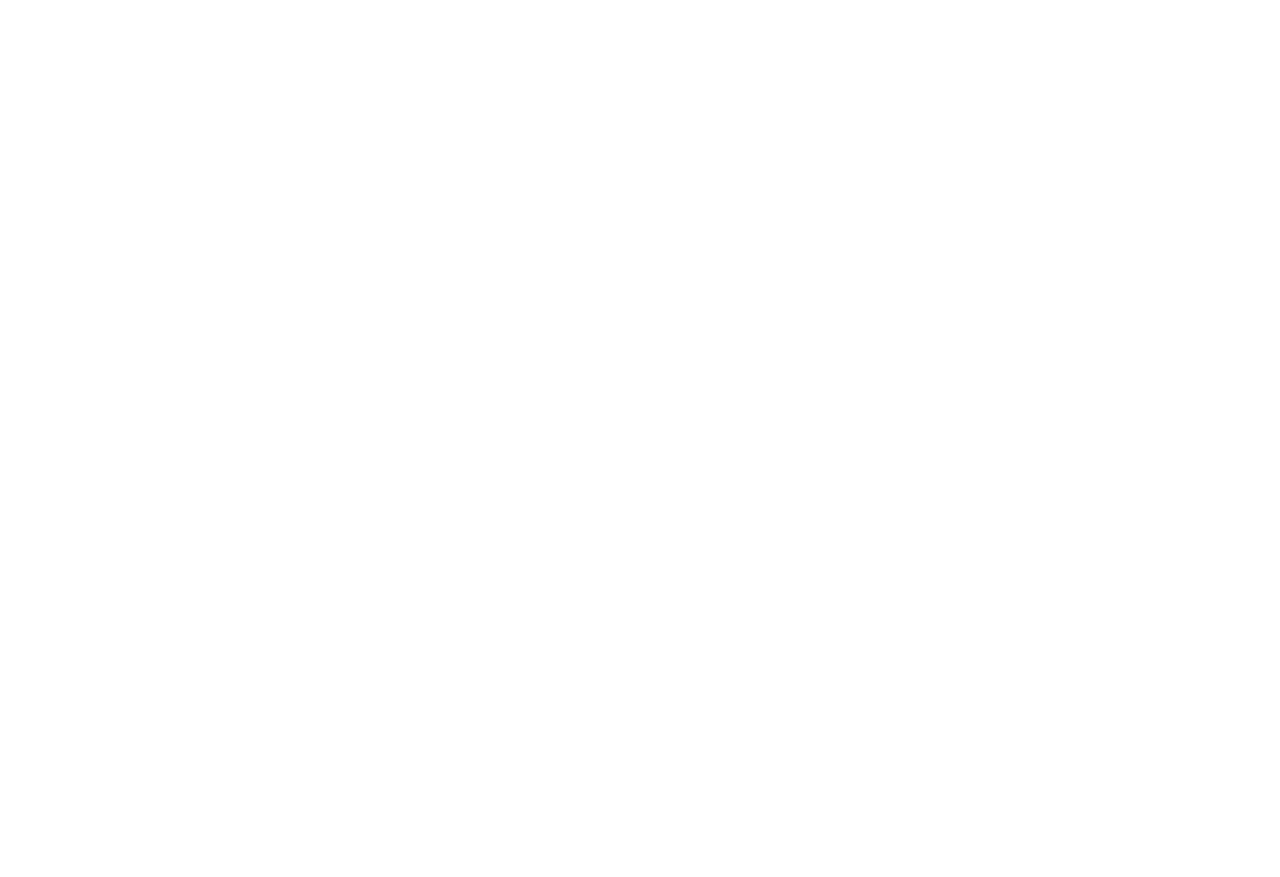
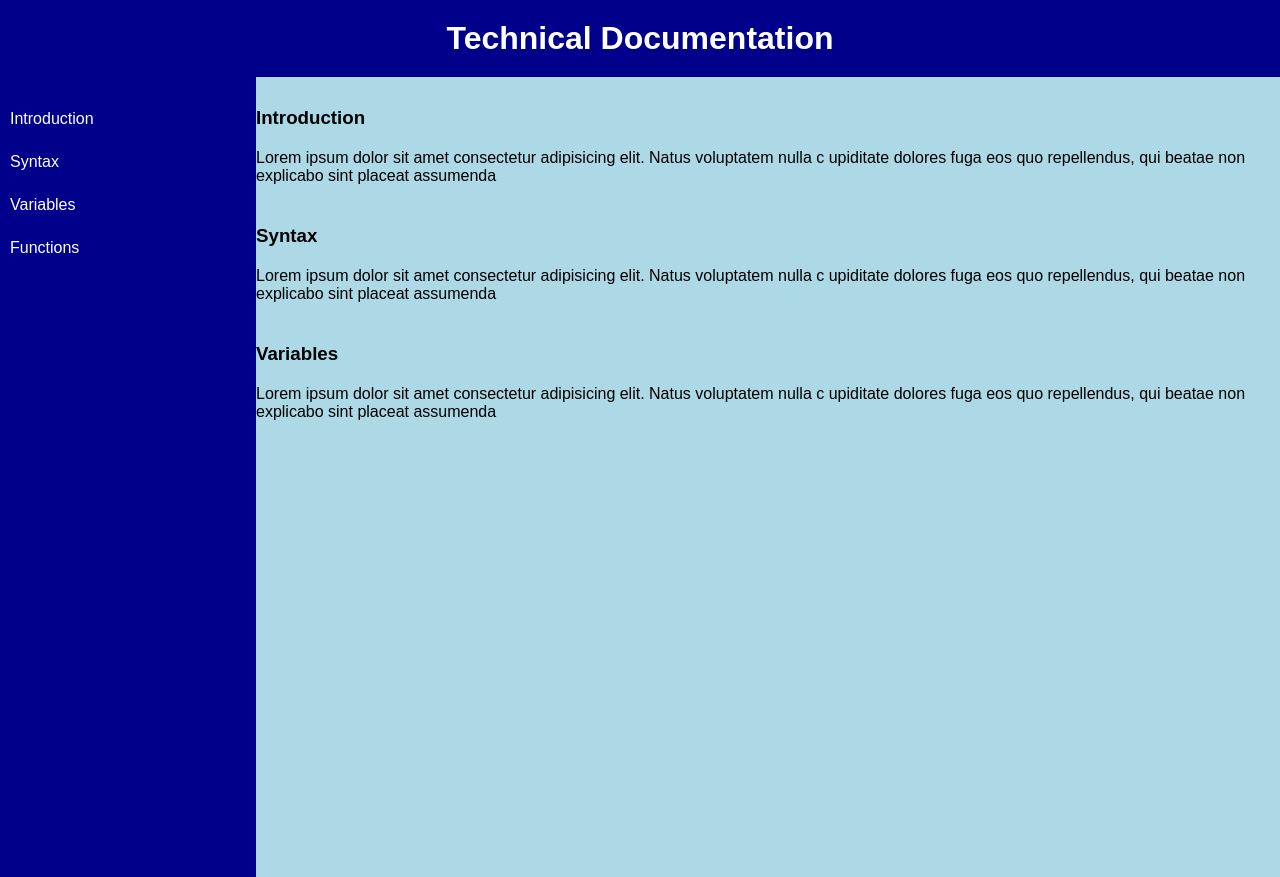
Before and after one commit to EngIdhoom/Technical-Documentation, a plain HTML site: page index.html in a window 1280 px wide. Before the commit the page ends 800 px from the top, so only its background shows below. Drawn offline with Linux system fonts and the light colour scheme.

Commit message:
done assignment

```diff
--- a/index.html
+++ b/index.html
@@ -4,8 +4,59 @@
     <meta charset="UTF-8">
     <meta name="viewport" content="width=device-width, initial-scale=1.0">
     <title>Technical Documentation</title>
+
+    <link rel="stylesheet" href="/styles.css">
 </head>
 <body>
+    <header class="header">
+        <h1>Technical Documentation</h1>
+    </header>
+
+
+    <nav class="sidebar">
+        <ul class="nav-list">
+            <li><a href="#Introduction">Introduction</a></li>
+            <li><a href="#Syntax">Syntax</a></li>
+            <li><a href="#Variables">Variables</a></li>
+            <li><a href="#Function">Functions</a></li>
+        </ul>
+
+    </nav>
+
+
+    <div class="intro" id="Introduction">
+        <h3>Introduction</h3>
+        <p>Lorem ipsum dolor sit
+            amet consectetur adipisicing
+            elit. Natus voluptatem nulla c
+            upiditate dolores fuga eos quo
+            repellendus, qui beatae non
+            explicabo sint placeat assumenda
+        </p>
+    </div>
+
+    <div class="synt" id="Syntax">
+        <h3>Syntax</h3>
+        <p>Lorem ipsum dolor sit
+            amet consectetur adipisicing
+            elit. Natus voluptatem nulla c
+            upiditate dolores fuga eos quo
+            repellendus, qui beatae non
+            explicabo sint placeat assumenda
+        </p>
+    </div>
+
+    <div class="var" id="Variables">
+        <h3>Variables</h3>
+        <p>Lorem ipsum dolor sit
+            amet consectetur adipisicing
+            elit. Natus voluptatem nulla c
+            upiditate dolores fuga eos quo
+            repellendus, qui beatae non
+            explicabo sint placeat assumenda
+        </p>
+    </div>
+
 
 </body>
 </html>
--- a/styles.css
+++ b/styles.css
@@ -0,0 +1,61 @@
+*{
+    margin: 0;
+    padding: 0;
+    box-sizing: border-box;
+    background: #add8e6;
+    font-family: Arial, Helvetica, sans-serif;
+    /* border: 1px solid black; */
+}
+.header, h1{
+    padding: 10px;
+    background-color: darkblue;
+    text-align: center;
+    color: #fff;
+}
+.sidebar{
+    float: left;
+    width: 20%;
+    background-color: darkblue;
+    padding: 10px;
+    height: 100vh;
+}
+.nav-list{
+    text-decoration: none;
+    list-style: none;
+    background-color: darkblue;
+    color: white;
+}
+.nav-list li{
+    background-color: darkblue;
+    font-size: 1.5rem;
+    padding-left: 0;
+    padding-top: 15px;
+
+}
+.nav-list li a{
+    background-color: darkblue;
+    color: #fff;
+    text-decoration: none;
+    font-size: 1.0rem;
+}
+.intro{
+    color: #000;
+    margin-top: 10px;
+    padding-top: 20px;
+    margin-left: 8rem;
+}
+.synt{
+    color: #000;
+    margin-top: 10px;
+    padding-top: 30px;
+    margin-left: 8rem;
+}
+.var{
+    color: #000;
+    margin-top: 10px;
+    padding-top: 30px;
+    margin-left: 8rem;
+}
+h3{
+    padding-bottom: 20px;
+}
```
